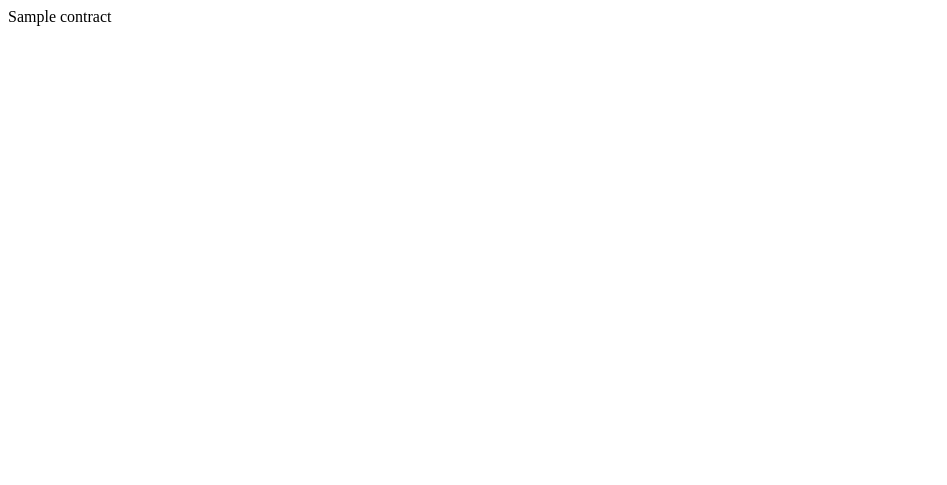
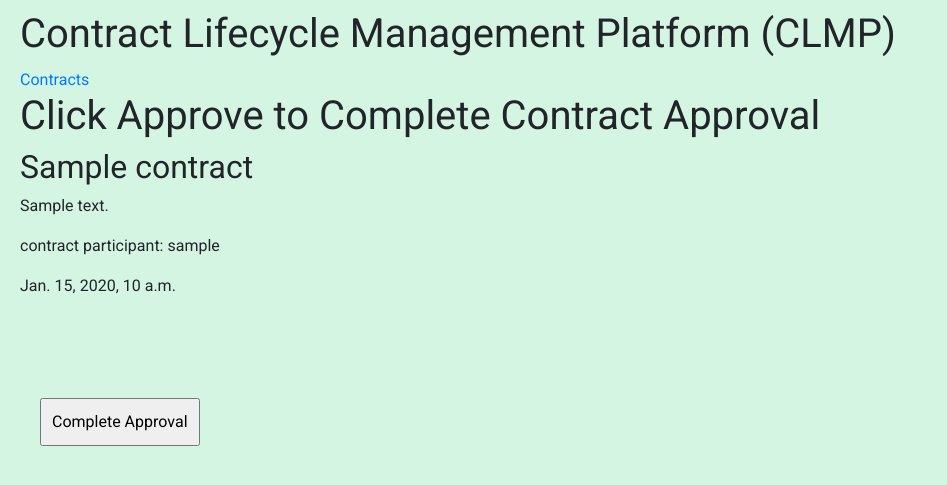
Before and after one commit to wayfarer1549/ECU-SENG-6240-SP2020-Team-3-project, a Django app: a page that uses src/clmp/contracts/views.py in a window 1280 px wide. Before the commit the part shown is almost empty. Shown: the top 485 px of the page, without its empty margins (0-947 px from the left). Run offline with Django 3.2, Linux system fonts and the light colour scheme; tables that the repository leaves empty hold one stand-in row (values such as "Sample post"); some libraries are stand-ins or nearby versions.

Commit message:
approve navigates back to contract details page

```diff
--- a/src/clmp/contracts/templates/contracts/contract_approve.html
+++ b/src/clmp/contracts/templates/contracts/contract_approve.html
@@ -1,18 +1,17 @@
 {% extends 'base_layout.html' %}
 
 {% block content %}
-<h1>Test</h1>
-<!-- <div class="contract-approve">
+<h1>Click Approve to Complete Contract Approval</h1>
+<div class="contract-approve">
     <div class="contract">
         <h2>{{ contract.title }}</h2>
         <p>{{ contract.body }}</p>
         <p>contract participant: {{ contract.participant }}</p>
         <p>{{ contract.date }}</p>
-        <form class="site-form" action="{% url 'contracts:' %}" method="post">
+        <form class="site-form" action="{% url 'contracts:detail' slug=contract.slug %}" method="post">
             {% csrf_token %}
-            <input type="submit" value="approve">
+            <input type="submit" value="Complete Approval">
         </form>
     </div>
-</div> -->
-
+</div>
 {% endblock %}
--- a/src/clmp/contracts/templates/contracts/contract_detail.html
+++ b/src/clmp/contracts/templates/contracts/contract_detail.html
@@ -7,6 +7,7 @@
         <p>{{ contract.body }}</p>
         <p>contract participant: {{ contract.participant }}</p>
         <p>{{ contract.date }}</p>
+        <p>{{ contract.contractStatus }}</p>
         <p><a href="{% url 'contracts:approve' slug=contract.slug %}">Go To Contract Approval</a></p>
     </div>
 </div>
--- a/src/clmp/contracts/views.py
+++ b/src/clmp/contracts/views.py
@@ -10,6 +10,8 @@ def contract_list(request):
 def contract_detail(request, slug):
     # return HttpResponse(slug)
     contract = Contract.objects.get(slug=slug)
+    if request.method == 'POST':
+        contract.contractStatus = "Approved by " + str(request.user)
     return render(request, 'contracts/contract_detail.html', { 'contract': contract })
 
 # add login required here; redirect if not logged in
@@ -30,7 +32,4 @@ def contract_create(request):
 def contract_approve(request, slug):
     # return HttpResponse(slug)
     contract = Contract.objects.get(slug=slug)
-    # if request.method == 'POST':
-    #     contract.contractStatus = "Approved by " + request.user
-    # return render(request, 'contracts/contract_approve.html', {'contract': contract})
-    return HttpResponse(contract)
+    return render(request, 'contracts/contract_approve.html', {'contract': contract})
```
